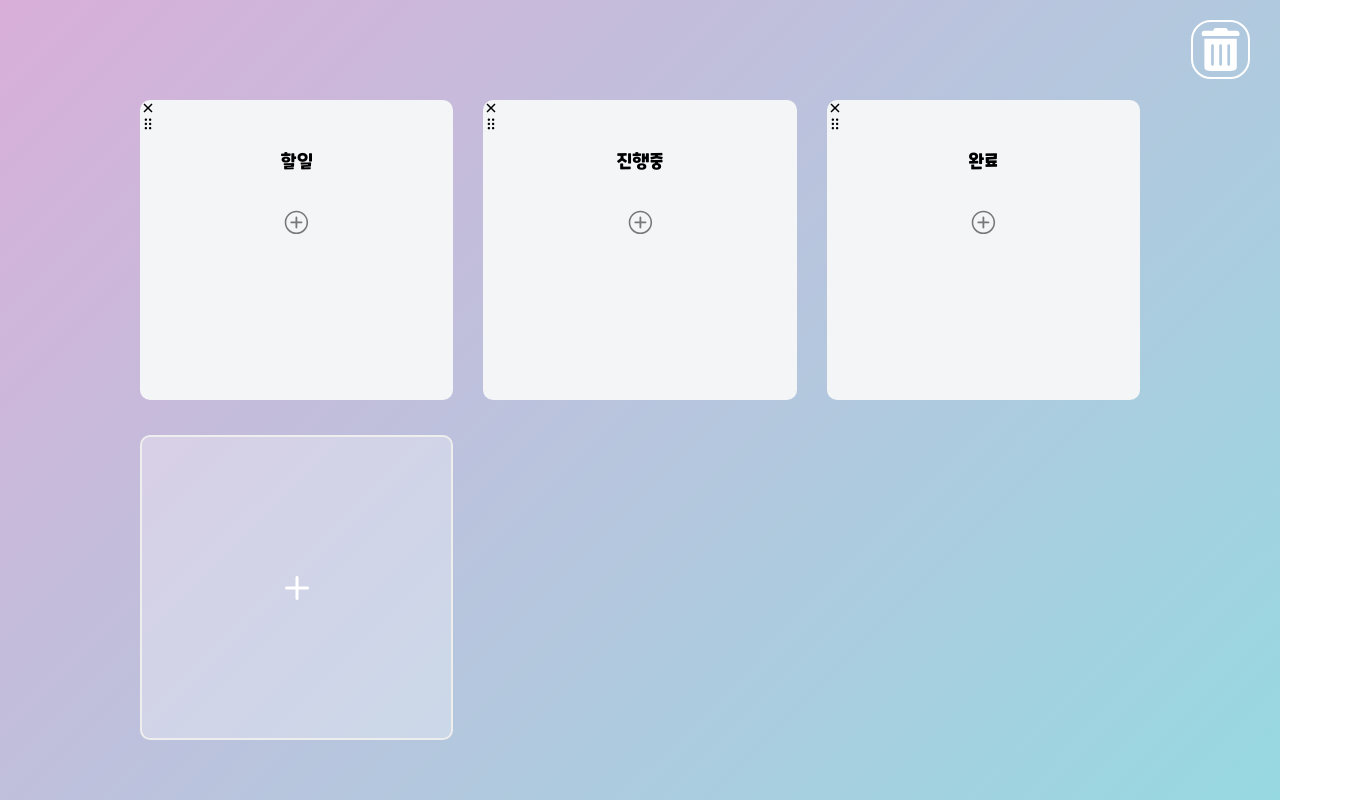
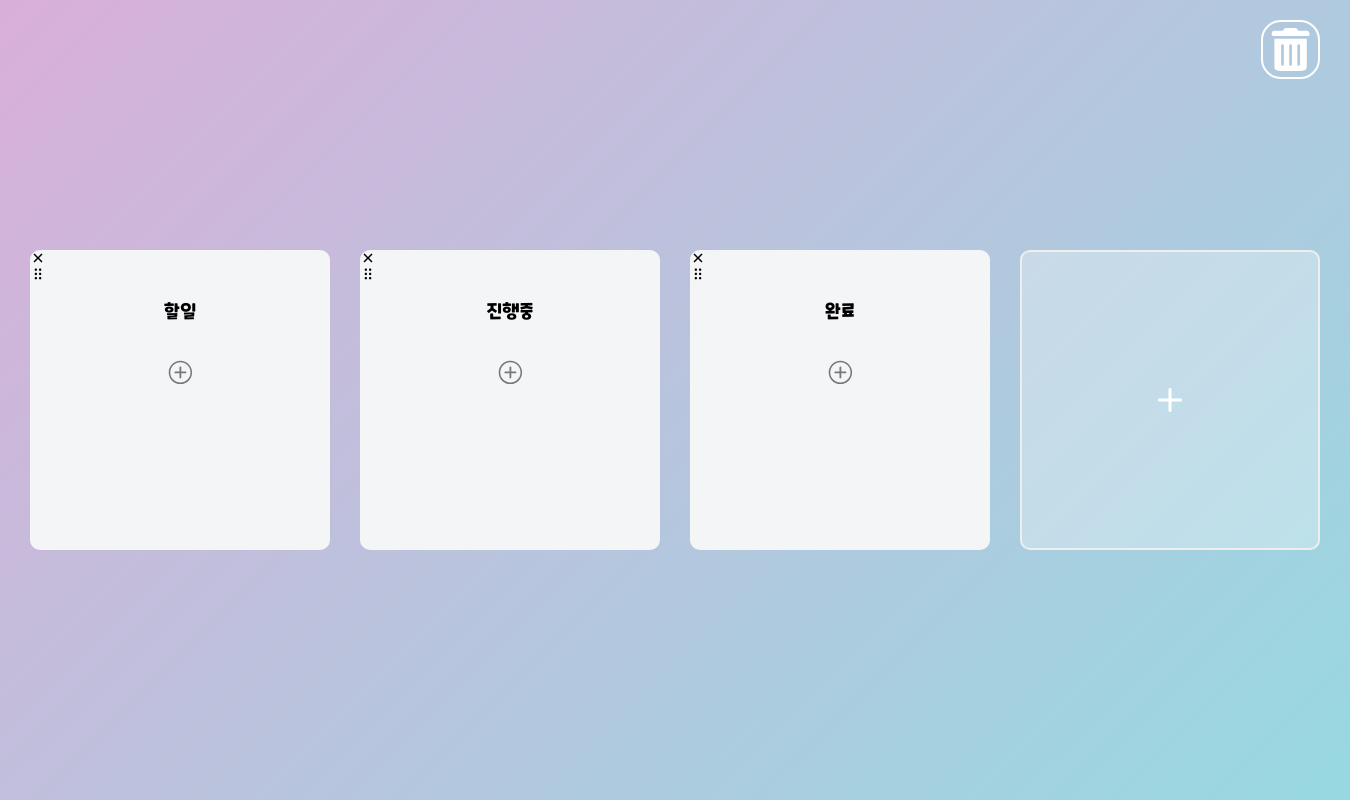
Before and after one commit to thgee/react-practice, a React (Vite) app: page /trello in a window 1280 px wide. Shown: the whole page, 1350 px wide, since content can reach past the window. Built offline with nearby package versions, Linux system fonts and the light colour scheme.

Commit message:
feat: 보드 순서 변경 UI 구현

```diff
--- a/src/components/Board/Board.tsx
+++ b/src/components/Board/Board.tsx
@@ -75,9 +75,14 @@ export const Board = ({
   };
 
   return (
-    // <Draggable draggableId={boardName} key={boardName} index={boardName}>
-    //   {(draggableProvided, draggableSnapshot) => (
-    <Droppable droppableId={boardId.toString()} key={boardId}>
+    <Draggable draggableId={`${boardId}`} key={boardId} index={boardId}>
+      {(draggableProvided, draggableSnapshot) => (
+        <div
+          ref={draggableProvided.innerRef}
+          {...draggableProvided.dragHandleProps}
+          {...draggableProvided.draggableProps}
+        >
+          <Droppable droppableId={boardId.toString()} key={boardId} type="todo">
             {(provided, snapshot) => (
               <Wrapper>
                 <IoCloseSharp onClick={deleteBoard} />
@@ -99,7 +104,10 @@ export const Board = ({
                   {addMode ? (
                     <AddCardStyle>
                       <form onSubmit={handleSubmit(onValid)}>
-                  <input {...register("newTodo")} placeholder={`할 일 추가`} />
+                        <input
+                          {...register("newTodo")}
+                          placeholder={`할 일 추가`}
+                        />
                         <div>
                           <OkBtn onClick={handleSubmit(onValid)} />
                           <CancelBtn onClick={cancelAdd} />
@@ -113,7 +121,8 @@ export const Board = ({
               </Wrapper>
             )}
           </Droppable>
-    // )}
-    // </Draggable>
+        </div>
+      )}
+    </Draggable>
   );
 };
--- a/src/components/Card/Card.tsx
+++ b/src/components/Card/Card.tsx
@@ -9,7 +9,7 @@ interface ICardProps {
 
 export const Card = ({ todo, idx }: ICardProps) => {
   return (
-    <Draggable key={todo.id} draggableId={String(todo.id)} index={idx}>
+    <Draggable key={todo.id} draggableId={`${todo.id}`} index={idx}>
       {(provided, snapshot) => (
         <CardStyle
           ref={provided.innerRef}
--- a/src/pages/Trello/Trello.tsx
+++ b/src/pages/Trello/Trello.tsx
@@ -1,4 +1,4 @@
-import { DragDropContext, DropResult } from "react-beautiful-dnd";
+import { DragDropContext, Droppable, DropResult } from "react-beautiful-dnd";
 import { useRecoilState } from "recoil";
 import { useEffect, useState } from "react";
 import { IBoard, lastBoardIdState, todoState } from "../../atoms";
@@ -6,9 +6,10 @@ import {
   AddBoardBtn,
   AddBoardForm,
   AddBoardLabel,
+  Bg,
   BoardPlaceholder,
   Boards,
-  Wrapper,
+  Inner,
 } from "./styles";
 import { Board } from "../../components/Board/Board";
 import { TrashCan } from "../../components/TrashCan/TrashCan";
@@ -144,14 +145,21 @@ export const Trello = () => {
   const addBoard = () => {
     setAddBoardMode(true);
   };
+
   return (
     <DragDropContext onDragEnd={onDragEnd}>
-      <Wrapper>
-        <Boards>
-          {boards.map((boardInfo) => (
-            <Board key={boardInfo.boardId} boardInfo={boardInfo} />
-          ))}
-
+      <Bg>
+        <Inner>
+          <Droppable droppableId={"boards"} type="board" direction="horizontal">
+            {(provided, snapshot) => (
+              <Boards {...provided.droppableProps} ref={provided.innerRef}>
+                {boards.map((boardInfo) => (
+                  <Board key={boardInfo.boardId} boardInfo={boardInfo} />
+                ))}
+                {provided.placeholder}
+              </Boards>
+            )}
+          </Droppable>
           {addBoardMode ? (
             <BoardPlaceholder isAdding={true}>
               <AddBoardForm onSubmit={handleSubmit(onValid)}>
@@ -171,9 +179,9 @@ export const Trello = () => {
               <AddBoardBtn />
             </BoardPlaceholder>
           )}
-        </Boards>
+        </Inner>
         <TrashCan />
-      </Wrapper>
+      </Bg>
     </DragDropContext>
   );
 };
--- a/src/pages/Trello/styles.ts
+++ b/src/pages/Trello/styles.ts
@@ -1,7 +1,7 @@
 import styled from "@emotion/styled";
 import { IoIosAdd } from "react-icons/io";
 
-export const Wrapper = styled.div`
+export const Bg = styled.div`
   display: flex;
   justify-content: center;
   background-color: #000;
@@ -14,20 +14,27 @@ export const Wrapper = styled.div`
   min-width: fit-content;
 `;
 
+export const Inner = styled.div`
+  display: flex;
+  justify-content: center;
+  align-items: center;
+  gap: 30px;
+`;
+
 export const Boards = styled.div`
-  display: grid;
-  grid-template-columns: repeat(3, 1fr);
-  margin-top: 40px;
+  display: flex;
   gap: 30px;
-  min-width: 1000px;
-  flex-wrap: wrap;
+  > div {
+    width: 300px;
+  }
 `;
 
 export const BoardPlaceholder = styled.div<{ isAdding?: boolean }>`
   background-color: rgba(255, 255, 255, 0.3);
   width: 100%;
   border-radius: 10px;
-  min-height: 300px;
+  width: 300px;
+  height: 300px;
   display: flex;
   justify-content: center;
   border: 2.4px solid #eee;
```
Lines whose indentation alone changed are shown as unchanged.
